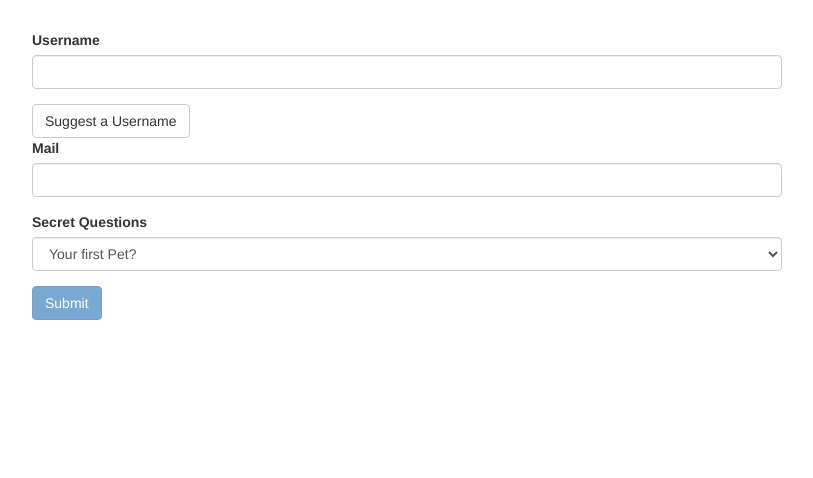
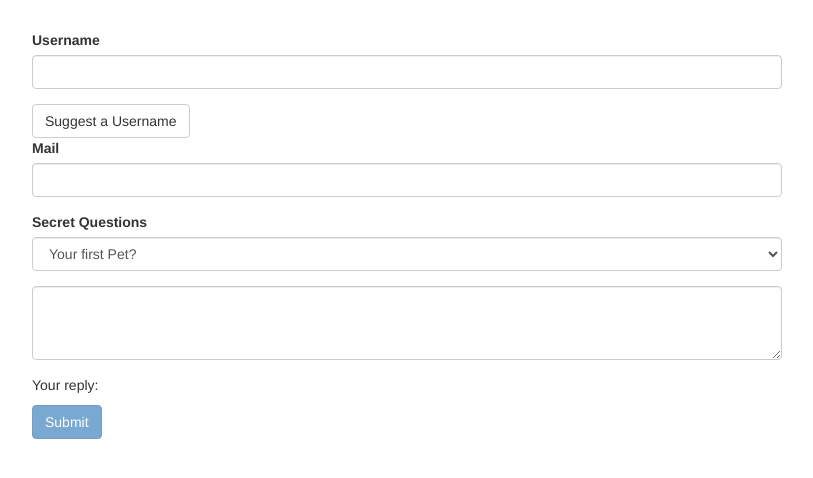
Before and after one commit to Jitgitbit/angular-exercise-nine, an Angular app: page / in a window 1280 px wide. Shown: the top 478 px of the page, without its empty margins (233-1046 px from the left). Built offline with nearby package versions, Linux system fonts and the light colour scheme.

Commit message:
Using ngModel with Two-Way-Binding

```diff
--- a/src/app/app.component.html
+++ b/src/app/app.component.html
@@ -39,6 +39,14 @@
             <option value="teacher">Your first teacher?</option>
           </select>
         </div>
+        <div class="form-group">
+          <textarea
+            name="questionAnswer"
+            class="form-control"
+            rows="3"
+            [(ngModel)]="answer"></textarea>
+        </div>
+        <p>Your reply: {{answer}}</p>
         <button
           class="btn btn-primary"
           type="submit"
--- a/src/app/app.component.ts
+++ b/src/app/app.component.ts
@@ -7,8 +7,11 @@
   styleUrls: ['./app.component.css']
 })
 export class AppComponent {
+
   @ViewChild('f') signupForm: NgForm;
   defaultQuestion = 'pet';
+  answer = '';
+
   suggestUserName() {
     const suggestedName = 'Superuser';
   }
```
